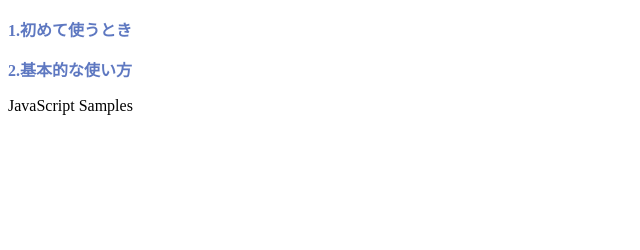
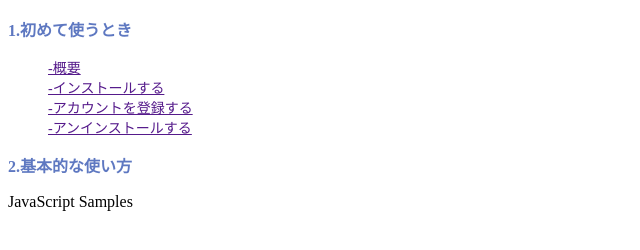
Before and after one commit to suzuya0/javascript_entry, a plain HTML site: page 6-01_menu/index.html in a window 1280 px wide. Both pictures are taken after a click on the element "1.初めて使うとき". Shown: the part 182-432 px from the top of the page, without its empty margins (0-640 px from the left). Drawn offline with nearby package versions, Linux system fonts and the light colour scheme; files that its build step writes are made by us from their sources.

Commit message:
[Finish]6-1

```diff
--- a/6-01_menu/index.html
+++ b/6-01_menu/index.html
@@ -46,6 +46,15 @@
         <p>JavaScript Samples</p>
       </div><!-- /.container -->
     </footer>
+    <script src="../../_common/scripts/jquery-3.4.1.min.js"></script>
+    <script>
+      'use strict';
+      $(document).ready(function(){
+        $('.submenu h3').on('click', function(){
+          $(this).next().toggleClass('hidden');
+        });
+      });
+    </script>
   </body>
 </html>
 
```
